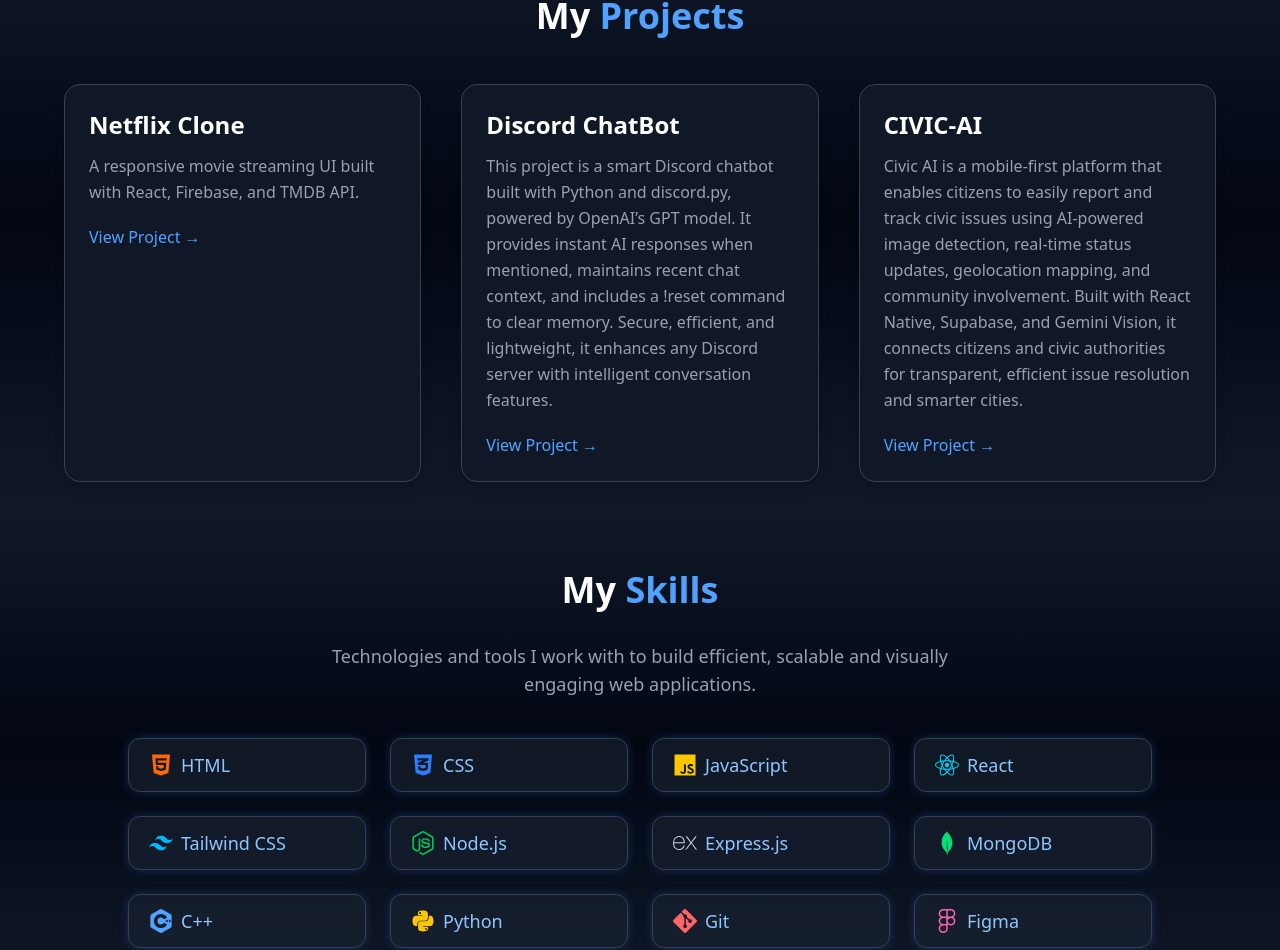
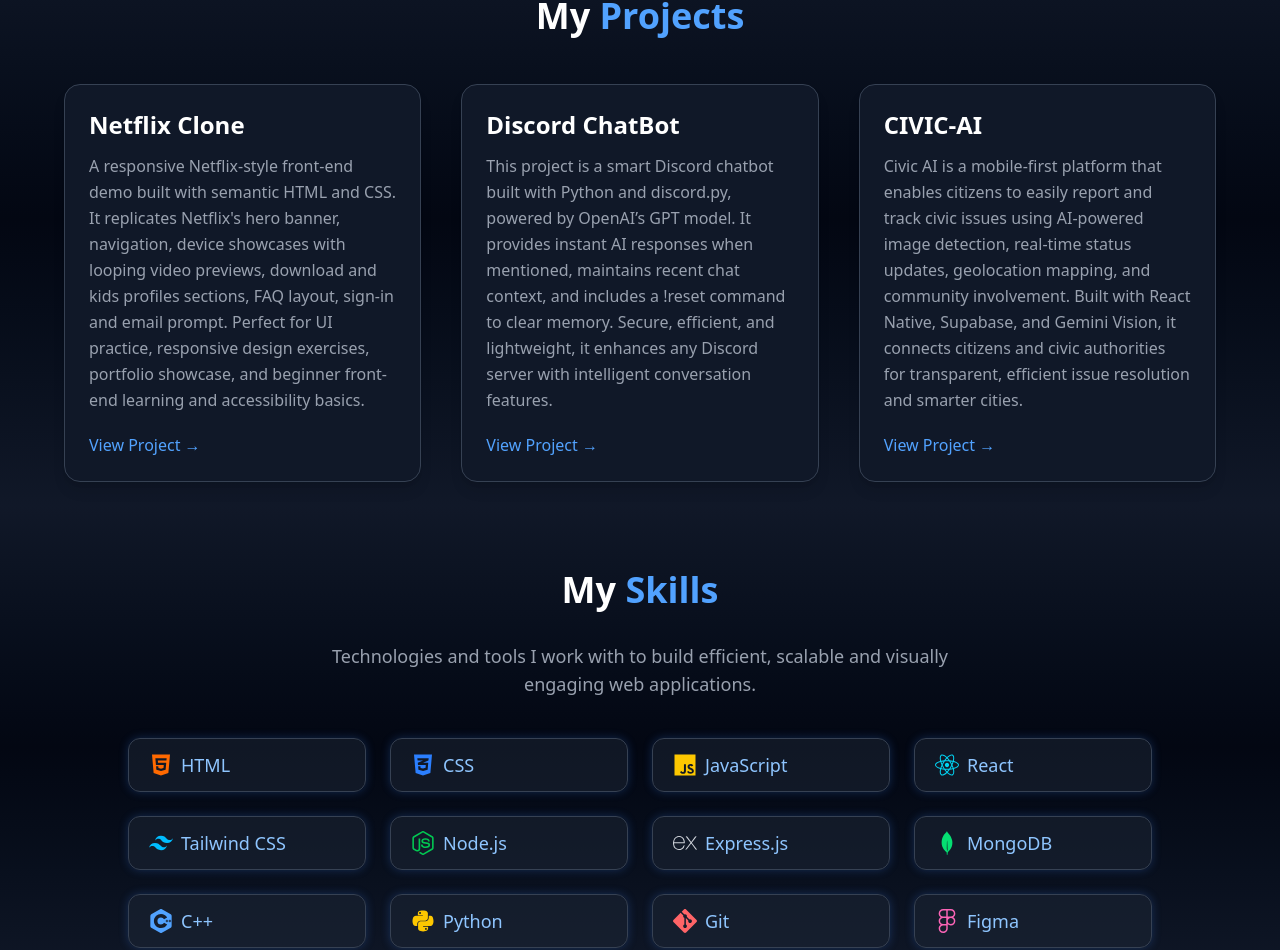
Before and after one commit to AnishAnimesh/Portfolio, a React (Vite) app: page / in a window 1280 px wide. Shown: the part 1645-2595 px from the top of the page. Built offline with nearby package versions, Linux system fonts and the light colour scheme.

Commit message:
removed vite logo

```diff
--- a/index.html
+++ b/index.html
@@ -2,7 +2,7 @@
 <html lang="en">
   <head>
     <meta charset="UTF-8" />
-    <link rel="icon" type="image/svg+xml" href="/vite.svg" />
+
     <meta name="viewport" content="width=device-width, initial-scale=1.0" />
     <title>portfolio-website</title>
   </head>
--- a/src/components/projects.jsx
+++ b/src/components/projects.jsx
@@ -3,8 +3,8 @@
 const projects = [
   {
     title: "Netflix Clone",
-    desc: "A responsive movie streaming UI built with React, Firebase, and TMDB API.",
-    link: "https://github.com/anishanimeshsahu/netflix-clone"
+    desc: "A responsive Netflix-style front-end demo built with semantic HTML and CSS. It replicates Netflix's hero banner, navigation, device showcases with looping video previews, download and kids profiles sections, FAQ layout, sign-in and email prompt. Perfect for UI practice, responsive design exercises, portfolio showcase, and beginner front-end learning and accessibility basics.",
+    link: "https://github.com/AnishAnimesh/Netflix-Clone.git"
   },
   {
     title: "Discord ChatBot",
```
